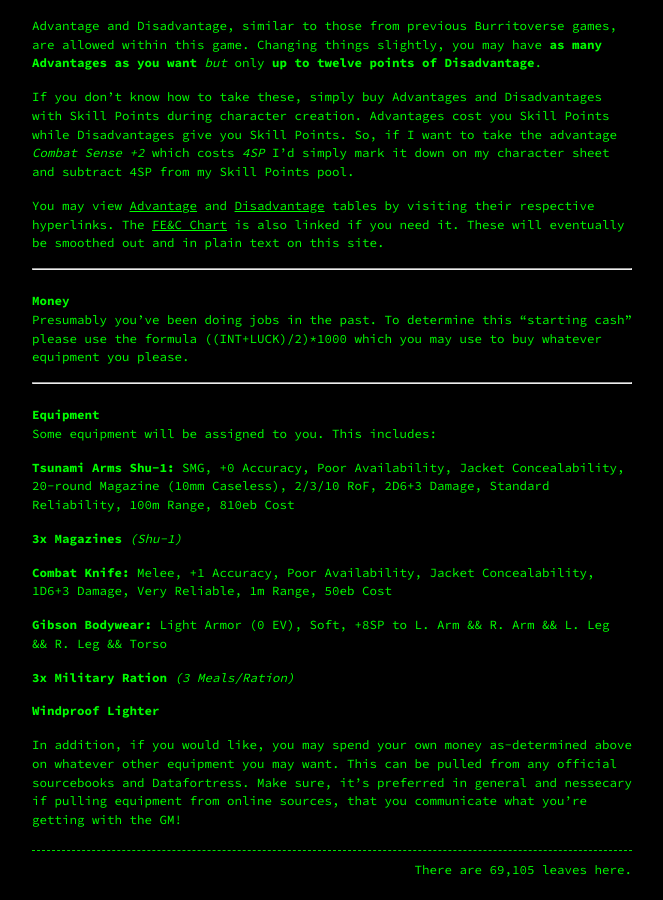
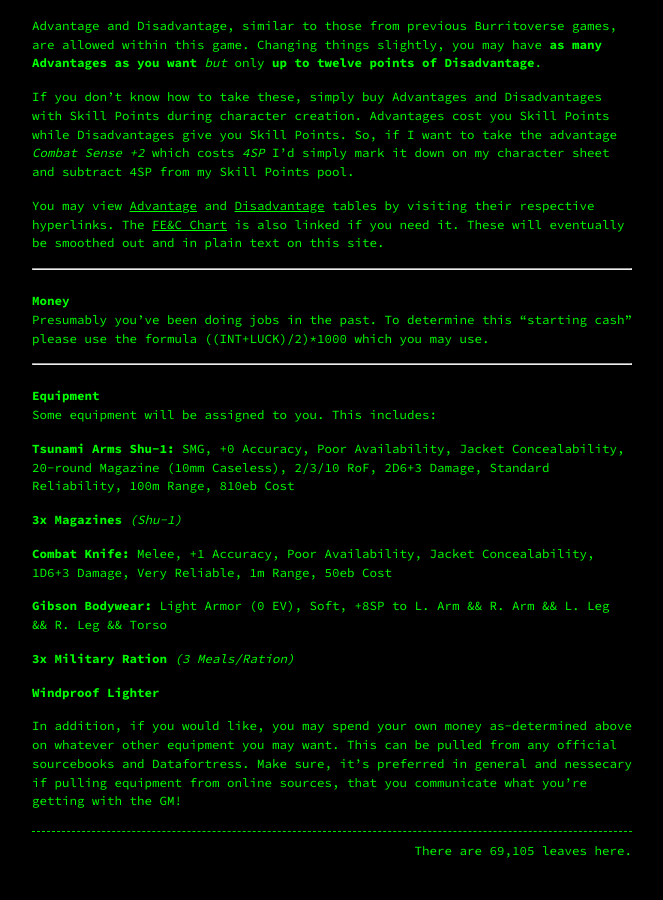
Before and after one commit to Terwilliger69105/69105.github.io, a Jekyll site: the page built from _pages/burritoverse/charactercreation.md, in a window 1280 px wide and 900 px high, scrolled down 1329 px. Shown: the whole window, without its empty margins (308-971 px from the left). Built offline with Jekyll 4.4.1, drawn with Linux system fonts in a browser that asks for light colours; our own code applies the rules of GitHub Pages for plain Markdown files.

Commit message:
Update charactercreation.md

```diff
--- a/_pages/burritoverse/charactercreation.md
+++ b/_pages/burritoverse/charactercreation.md
@@ -66,7 +66,7 @@ You may view [Advantage](https://docs.google.com/document/d/1j9NDFlP-G80zLZfFSTA
 
 ### Money
 
-Presumably you've been doing jobs in the past. To determine this "starting cash" please use the formula ((INT+LUCK)/2)*1000 which you may use to buy whatever equipment you please.
+Presumably you've been doing jobs in the past. To determine this "starting cash" please use the formula ((INT+LUCK)/2)*1000 which you may use.
 
 ---
 
```
